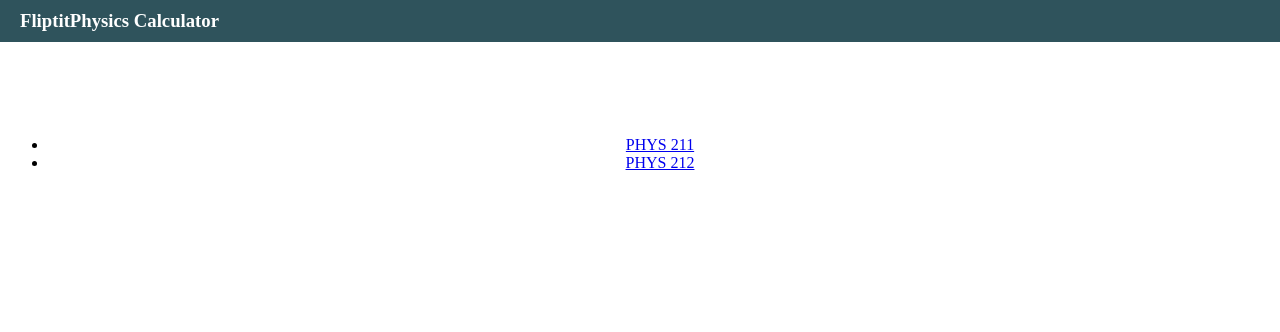
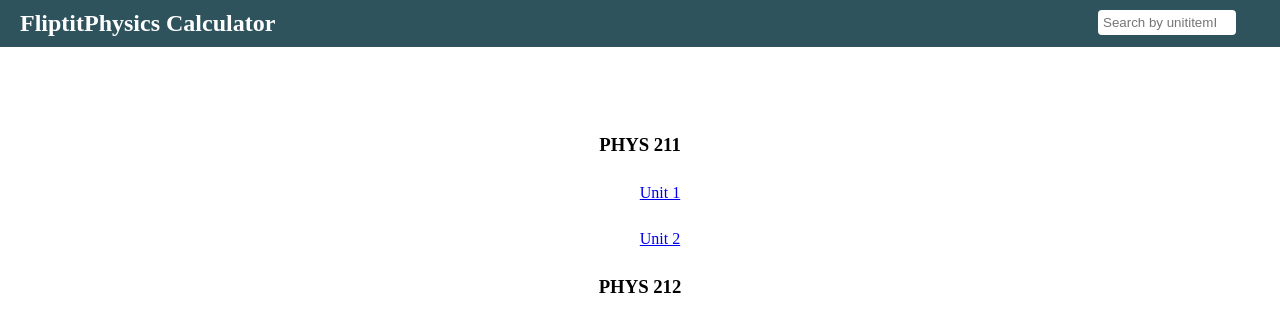
Before and after one commit to angelicali/pysics, a Python web app: template templates/home.html in a window 1280 px wide. Shown: the top 332 px of the page. Run offline with Jinja, Linux system fonts and the light colour scheme; the template is opened without the code that fills it, so the values that code supplies are empty.

Commit message:
added searchbox

```diff
--- a/templates/base.html
+++ b/templates/base.html
@@ -7,7 +7,8 @@
 <body>
 	<div class="content">
 		<div class="header">
-		<h3>FliptitPhysics Calculator</h3>
+		<h2>FliptitPhysics Calculator</h3>
+		<form action="/" method="post"><input placeholder="Search by unititemID" id="searchbox" type="number" name="q" value="" autocomplete="off"></form>
 		</div>
 
 		<div class="container center">
--- a/templates/css/style.css
+++ b/templates/css/style.css
@@ -17,8 +17,13 @@
 	width: 100%;
 }
 
+h2 {
+	margin:0px 0px;
+    float:left;
+}
+
 h3 {
-	margin:0px 0px;
+    margin: 0px 0px;
 }
 
 .center {
@@ -26,3 +31,45 @@ h3 {
     /*border: 3px solid green;*/
     text-align: center;
 }
+
+ul{
+    list-style-type: none;
+    padding:0;
+    margin:0;
+    overflow: hidden;
+}
+
+ul li{
+    display: block;
+    font-size: 100%;
+    text-align: center;
+    text-decoration: none;
+    padding: 14px 16px;
+}
+
+input#searchbox {
+    margin-right: 5%;
+    float:right;
+    border: none;
+    height: 2%;
+    width: 10%;
+    padding: 5px 5px;
+    background-color: white;
+    border-radius: 4px;
+    -webkit-transition: width 0.4s ease-in-out;
+    transition: width 0.4s ease-in-out;
+}
+
+input#searchbox:focus {
+    width:20%;
+}
+
+input[type=button], input[type=submit], input[type=reset] {
+    background-color: #4CAF50;
+    border: none;
+    color: white;
+    padding: 16px 32px;
+    text-decoration: none;
+    margin: 4px 2px;
+    cursor: pointer;
+}
--- a/templates/home.html
+++ b/templates/home.html
@@ -3,9 +3,13 @@
 {% block container %}
 <div class="navigation">
 	<ul class='nav'>
-		<li><a class="active" href="#">PHYS 211</a></li>
+		<li><h3>PHYS 211</h3></li>
+			<ol>
+				<li><a href='#'>Unit 1</a></li>
+				<li><a href='#'>Unit 2</a></li>
+			</ol>
 
-		<li><a href="#">PHYS 212</a></li>
+		<li><h3>PHYS 212</h3></li>
 
 	</ul>
 </div>
```
Also changed, not shown: Problem.py (added, +10 -0 lines), main.py (+20 -2 lines), New Text Document.txt (deleted), index.yaml (line endings or trailing spaces), 3 other files.
